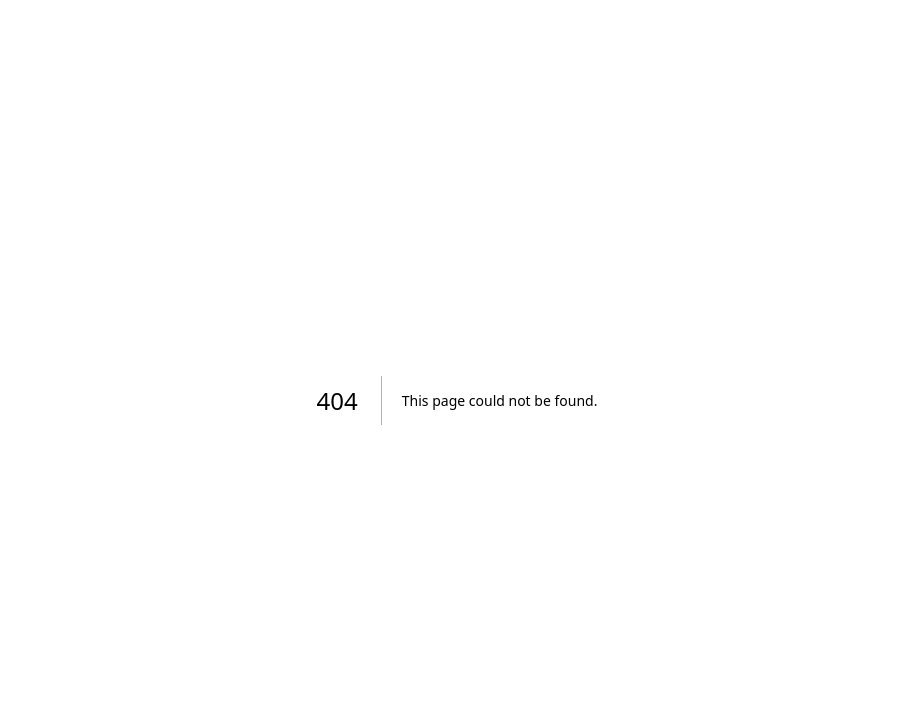
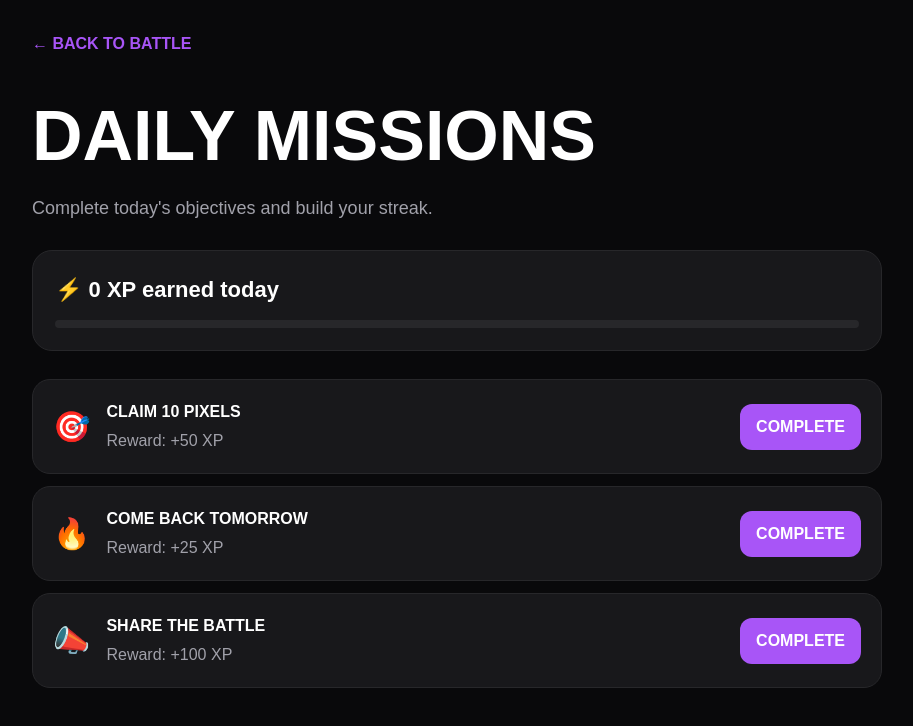
Before and after one commit to CaroDream/pixelbattle, a Next.js app: page /missions in a window 1280 px wide. Before the commit this address had no page. Shown: the top 726 px of the page, without its empty margins (183-1096 px from the left). Built offline with nearby package versions, Linux system fonts and the light colour scheme.

Commit message:
feat: add daily mission and XP loop

```diff
--- /dev/null
+++ b/app/missions/page.tsx
@@ -0,0 +1,26 @@
+'use client';
+import { useEffect, useMemo, useState } from 'react';
+
+const missions = [
+  { id:'claim', title:'CLAIM 10 PIXELS', reward:50, icon:'🎯' },
+  { id:'return', title:'COME BACK TOMORROW', reward:25, icon:'🔥' },
+  { id:'share', title:'SHARE THE BATTLE', reward:100, icon:'📣' },
+];
+
+export default function MissionsPage() {
+  const today = new Date().toISOString().slice(0,10);
+  const [done,setDone] = useState<Record<string,boolean>>({});
+  useEffect(() => { try { setDone(JSON.parse(localStorage.getItem(`pixelbattle-missions-${today}`) || '{}')); } catch {} }, [today]);
+  const xp = useMemo(() => missions.reduce((n,m)=>n+(done[m.id]?m.reward:0),0),[done]);
+  const complete = (id:string) => {
+    const next={...done,[id]:true}; setDone(next); localStorage.setItem(`pixelbattle-missions-${today}`,JSON.stringify(next));
+    if(id==='share') navigator.clipboard?.writeText('https://pixelbattle-nine.vercel.app');
+  };
+  return <main style={{minHeight:'100vh',background:'#09090b',color:'#fff',padding:'32px 18px',fontFamily:'Arial,sans-serif'}}><div style={{maxWidth:850,margin:'0 auto'}}>
+    <a href="/" style={{color:'#a855f7',textDecoration:'none',fontWeight:800}}>← BACK TO BATTLE</a>
+    <h1 style={{fontSize:'clamp(40px,8vw,70px)',margin:'28px 0 6px',fontWeight:900}}>DAILY MISSIONS</h1>
+    <p style={{color:'#a1a1aa',fontSize:18}}>Complete today's objectives and build your streak.</p>
+    <div style={{margin:'28px 0',padding:22,borderRadius:20,background:'#18181b',border:'1px solid #27272a'}}><b style={{fontSize:22}}>⚡ {xp} XP earned today</b><div style={{height:8,background:'#27272a',borderRadius:9,marginTop:14}}><div style={{height:'100%',width:`${Math.round(xp/175*100)}%`,maxWidth:'100%',background:'#a855f7',borderRadius:9}}/></div></div>
+    {missions.map(m=><div key={m.id} style={{display:'flex',alignItems:'center',gap:16,padding:20,margin:'12px 0',borderRadius:18,background:done[m.id]?'#172012':'#18181b',border:`1px solid ${done[m.id]?'#365314':'#27272a'}`}}><span style={{fontSize:30}}>{m.icon}</span><div style={{flex:1}}><b>{m.title}</b><div style={{color:'#a1a1aa',marginTop:5}}>Reward: +{m.reward} XP</div></div><button disabled={done[m.id]} onClick={()=>complete(m.id)} style={{border:0,borderRadius:12,padding:'11px 16px',fontWeight:800,background:done[m.id]?'#365314':'#a855f7',color:'#fff'}}>{done[m.id]?'DONE ✓':'COMPLETE'}</button></div>)}
+  </div></main>;
+}
```
